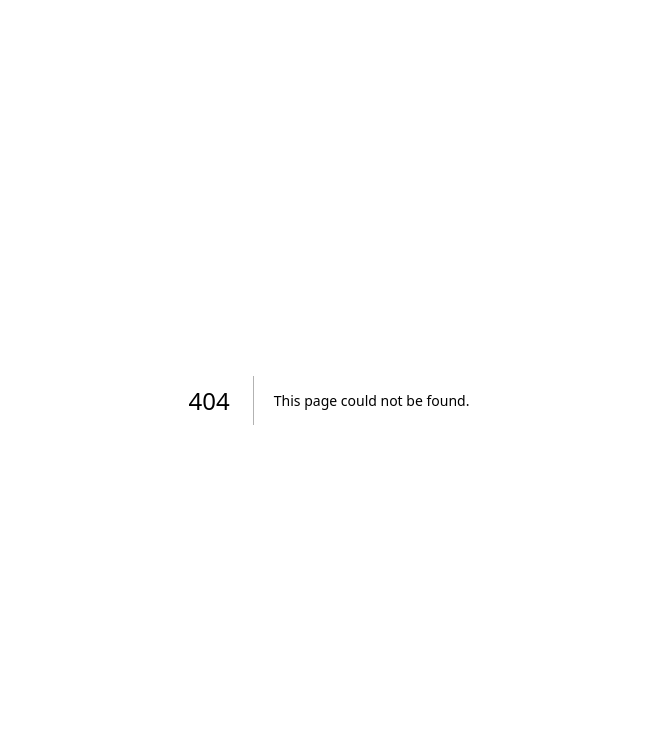
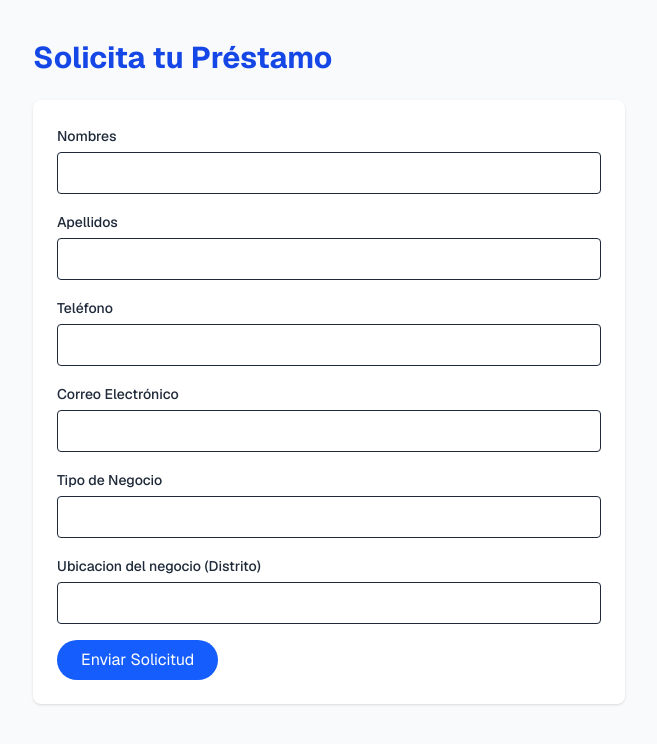
Before and after one commit to Eliasfmt/MultiDM-website, a Next.js app: page /solicitud in a window 1280 px wide. Before the commit this address had no page. Shown: the top 744 px of the page, without its empty margins (311-968 px from the left). Built offline with nearby package versions, Linux system fonts and the light colour scheme.

Commit message:
Added confirmation message with return button on Gracias page

```diff
--- /dev/null
+++ b/src/app/gracias/page.js
@@ -0,0 +1,19 @@
+export default function GraciasPage() {
+    return (
+      <main className="text-center py-20 px-6">
+        <h1 className="text-3xl font-bold text-green-600 mb-4">
+          ¡Tu solicitud ha sido enviada!
+        </h1>
+        <p className="text-lg text-gray-700">
+          Gracias por confiar en Multicrédito DM. Nos pondremos en contacto contigo muy pronto.
+        </p>
+
+        <a
+          href="/"
+          className="inline-block mt-6 bg-blue-600 hover:bg-blue-700 text-white px-6 py-2 rounded-full transition"
+        >
+          Volver al inicio
+        </a>
+      </main>
+    )
+  }
--- a/src/app/page.js
+++ b/src/app/page.js
@@ -1,5 +1,6 @@
 'use client';
 
+import Link from 'next/link';
 import Image from 'next/image';
 
 export default function Home() {
@@ -18,9 +19,11 @@ export default function Home() {
         <p className="text-base sm:text-lg">
           Desde 2002 apoyando a microempresarios en Lima Norte
         </p>
-        <button className="bg-blue-600 hover:bg-blue-700 text-white px-6 py-3 rounded-full transition w-full sm:w-auto">
-          Solicita tu préstamo hoy
-        </button>
+        <Link href="/solicitud">
+          <button className="bg-blue-600 hover:bg-blue-700 text-white px-6 py-3 rounded-full transition">
+            Solicita tu préstamo hoy
+          </button>
+        </Link>
       </section>
 
       {/* Section Template */}
--- /dev/null
+++ b/src/app/solicitud/page.js
@@ -0,0 +1,83 @@
+// src/app/solicitud/page.js
+export default function SolicitudPage() {
+    return (
+      <main className="font-sans bg-gray-50 text-gray-800 px-6 sm:px-10 py-10 max-w-2xl mx-auto">
+        <h1 className="text-3xl font-bold text-blue-700 mb-6">Solicita tu Préstamo</h1>
+
+        <form
+          action="https://formsubmit.co/eliasfmt@gmail.com"
+          method="POST"
+          className="space-y-4 bg-white p-6 rounded-lg shadow"
+        >
+          <input type="hidden" name="_next" value="https://multicredito-website.vercel.app/gracias" />
+
+          <label className="block">
+            <span className="text-sm font-medium">Nombres</span>
+            <input
+              type="text"
+              name="nombre"
+              required
+              className="w-full border px-3 py-2 rounded mt-1"
+            />
+          </label>
+
+          <label className="block">
+            <span className="text-sm font-medium">Apellidos</span>
+            <input
+              type="text"
+              name="apellidos"
+              required
+              className="w-full border px-3 py-2 rounded mt-1"
+            />
+          </label>
+
+          <label className="block">
+            <span className="text-sm font-medium">Teléfono</span>
+            <input
+              type="tel"
+              name="telefono"
+              required
+              className="w-full border px-3 py-2 rounded mt-1"
+            />
+          </label>
+
+          <label className="block">
+            <span className="text-sm font-medium">Correo Electrónico</span>
+            <input
+              type="email"
+              name="email"
+              required
+              className="w-full border px-3 py-2 rounded mt-1"
+            />
+          </label>
+
+          <label className="block">
+            <span className="text-sm font-medium">Tipo de Negocio</span>
+            <input
+              type="text"
+              name="negocio"
+              required
+              className="w-full border px-3 py-2 rounded mt-1"
+            />
+          </label>
+
+          <label className="block">
+            <span className="text-sm font-medium">Ubicacion del negocio (Distrito)</span>
+            <input
+              type="text"
+              name="distrito"
+              required
+              className="w-full border px-3 py-2 rounded mt-1"
+            />
+          </label>
+
+          <button
+            type="submit"
+            className="bg-blue-600 text-white px-6 py-2 rounded-full hover:bg-blue-700 transition"
+          >
+            Enviar Solicitud
+          </button>
+        </form>
+      </main>
+    );
+  }
```
